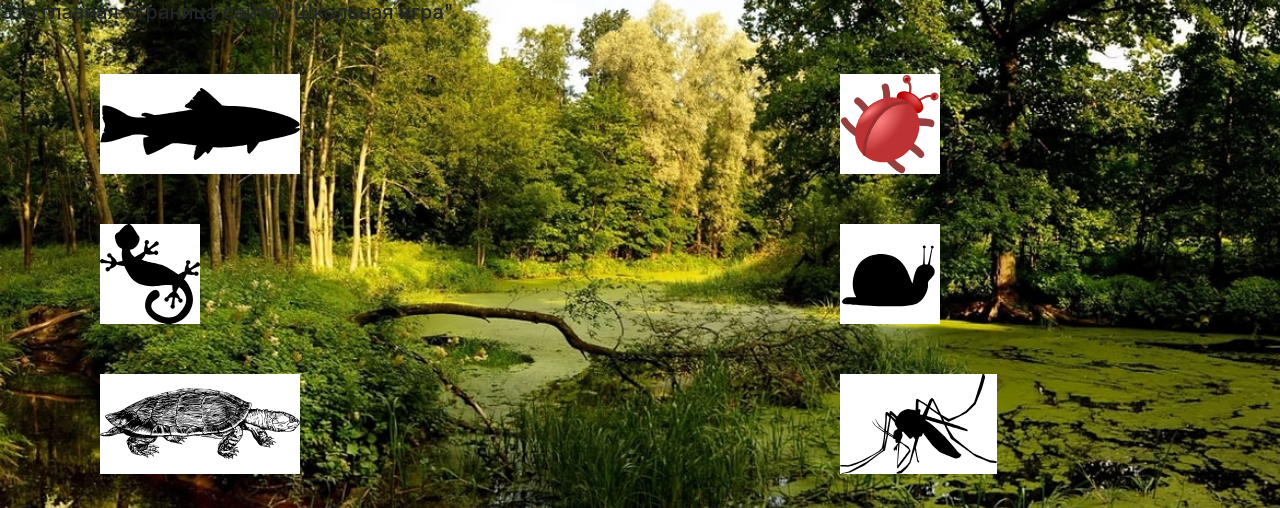
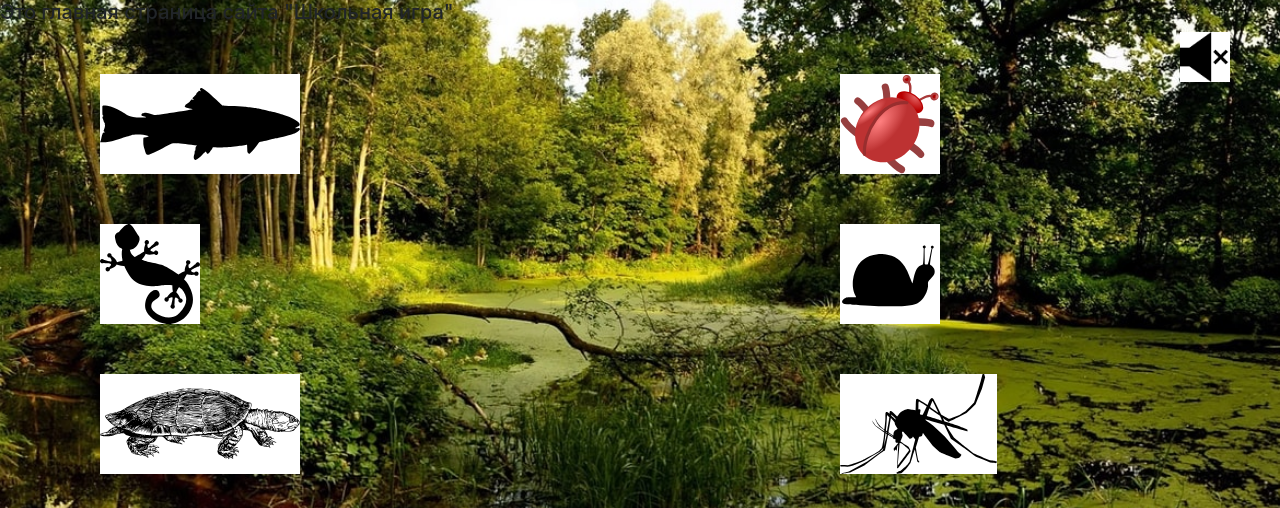
Before and after one commit to Qui-Gon173/SchulerSpiel, a plain HTML site: page index.html in a window 1280 px wide. Shown: the top 508 px of the page. Drawn offline with Linux system fonts and the light colour scheme.

Commit message:
add backsound

```diff
--- a/css/styles.css
+++ b/css/styles.css
@@ -13,3 +13,14 @@ body{
     background-repeat: no-repeat;
     background-size: cover;
 }
+
+div#back_sound_block{
+    position: absolute;
+    right: 50px;
+    background: white;
+}
+
+div#back_sound_block>img{
+    width:50px;
+    height:50px;
+}
--- a/index.html
+++ b/index.html
@@ -17,7 +17,9 @@
 
 <body>
     <h5>Это главная страница сайта "Школьная игра"</h5>
-
+    <div id="back_sound_block">
+        <img src="./img/off.png">
+    </div>
     <div class="container">
     </div>
 
--- a/js/animals-info.js
+++ b/js/animals-info.js
@@ -10,7 +10,10 @@ function get_animals_info() {
             "frog": "frog.svg",
             "bug": "RedBug.svg",
 
-            "background": "stamp.jpg"
+            "background": "stamp.jpg",
+
+            "backsounds_off": "off.png",
+            "backsounds_on": "on.png",
         },
         "anumal_food_items": [
             {
@@ -29,6 +32,9 @@ function get_animals_info() {
                 "animal": "frog",
                 "food": "bug",
             }
-        ]
+        ],
+        "audio": {
+            "backsounds": "./audio/backsounds.mp3"
+        }
     }
 };
--- a/js/scripts.js
+++ b/js/scripts.js
@@ -1,4 +1,6 @@
 $(function () {
+    var backsounds = null;
+
 
     var randomIndexes = function (count) {
         var array = [];
@@ -14,6 +16,11 @@ $(function () {
     }
 
     var animals_info = get_animals_info();
+    backsounds = new Audio(animals_info.audio.backsounds);
+    backsounds.volume = 0.5;
+    backsounds.loop = true;
+
+    var $back_sound_block = $("#back_sound_block").click(togleSound);
 
     var imgPath = "img/"
 
@@ -101,4 +108,14 @@ $(function () {
             }
         }
     }
+
+    function togleSound() {
+        if (backsounds.paused) {
+            $back_sound_block.find("img").attr('src', "img/" + animals_info.images.backsounds_on);
+            backsounds.play();
+        } else {
+            $back_sound_block.find("img").attr('src', "img/" + animals_info.images.backsounds_off);
+            backsounds.pause();
+        }
+    }
 });
```
Also changed, not shown: img/off.png (added), img/on.png (added), 1 other file.
